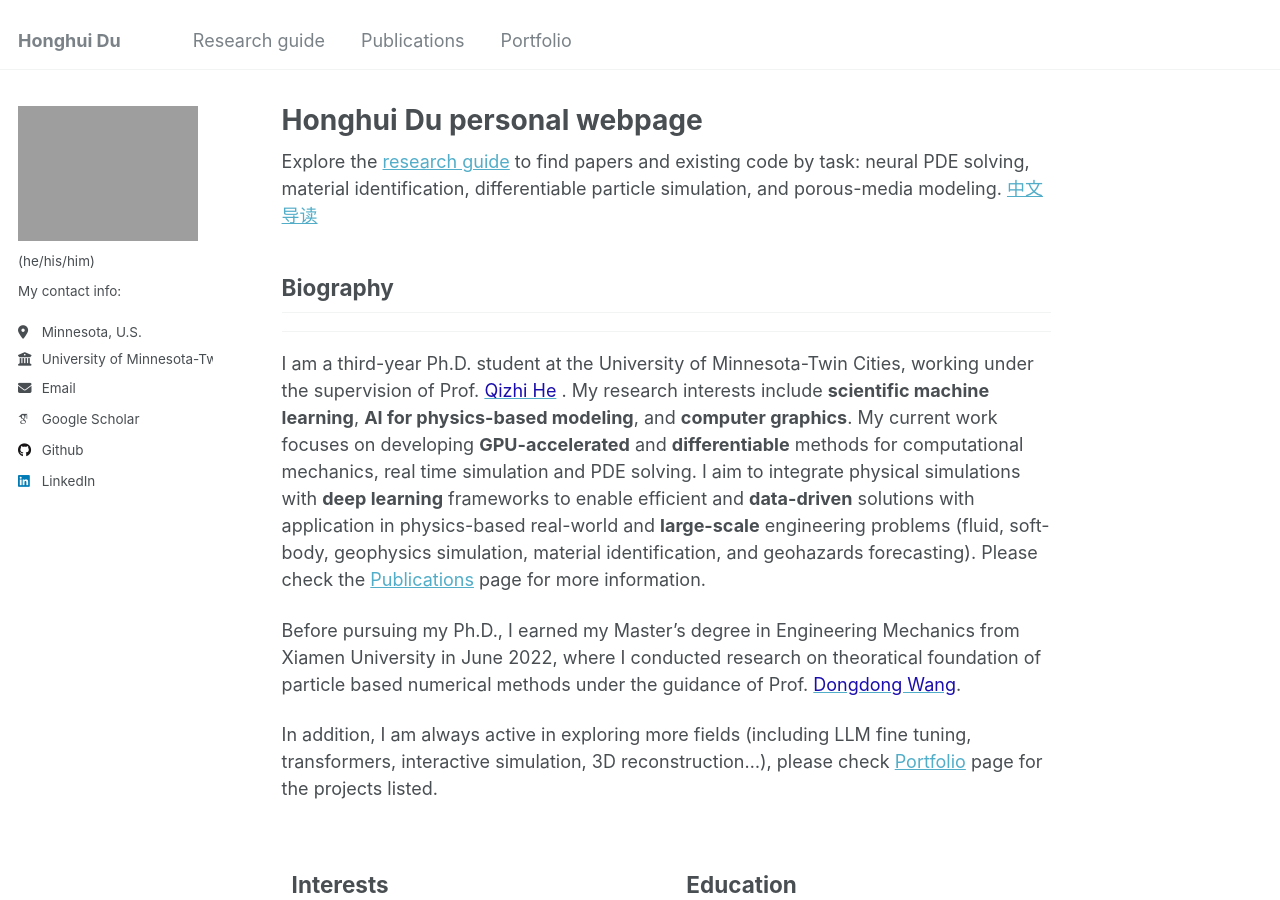
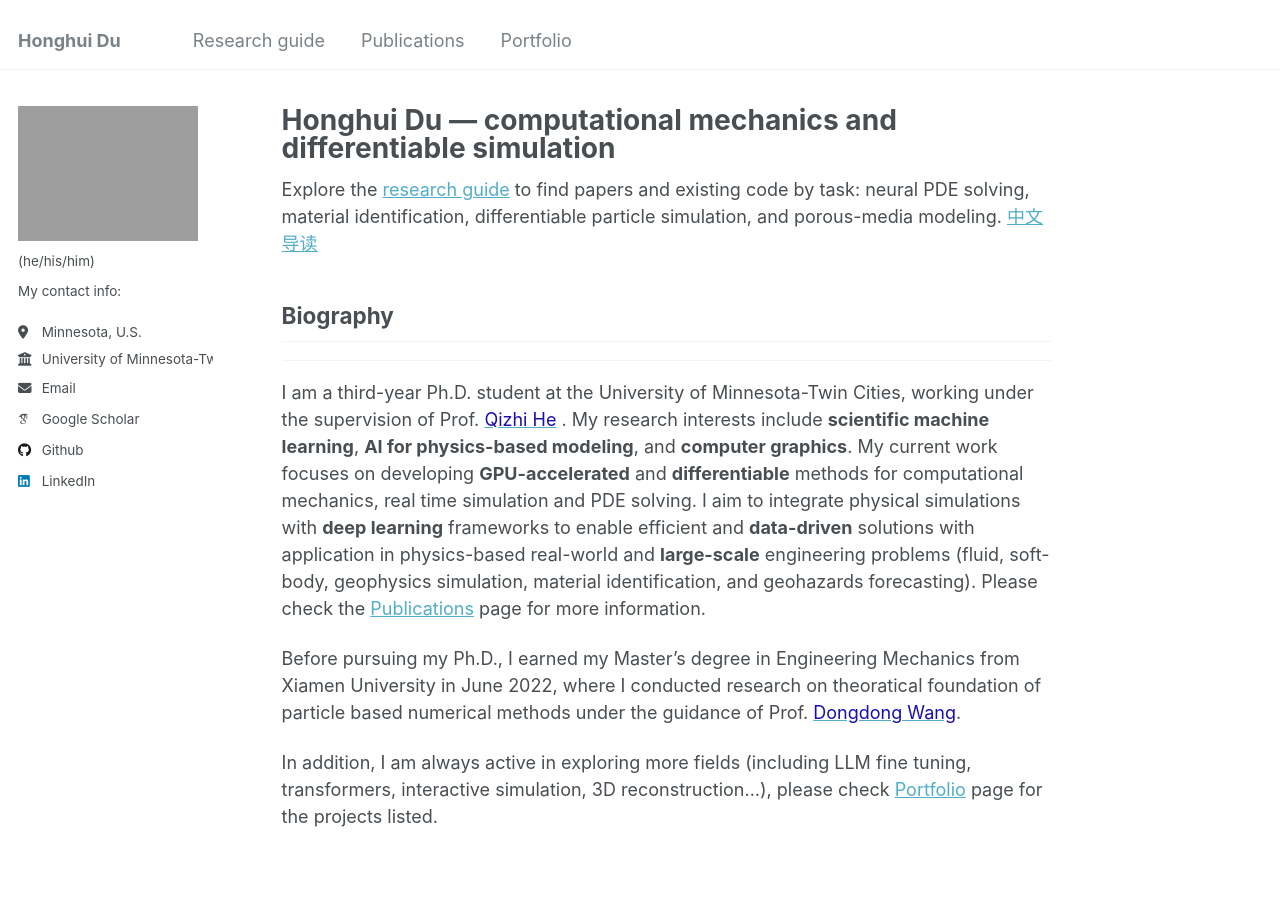
Before and after one commit to Honghui-Du/Honghui-Du.github.io, a Jekyll site: the page built from _pages/about.md, in a window 1280 px wide and 900 px high. Built offline with Jekyll 4.4.1, drawn with Linux system fonts in a browser that asks for light colours; some web fonts are replaced.

Commit message:
Replace template site description with research summary

```diff
--- a/_config.yml
+++ b/_config.yml
@@ -11,8 +11,8 @@ locale                   : "en-US"
 title                    : "Honghui Du"
 title_separator          : "-"
 name                     : &name "Honghui Du"
-description              : &description "Personal Description"
-url                      : https://Honghui-Du.github.io # the base hostname & protocol for your site e.g. "https://[your GitHub username].github.io"
+description              : &description "Honghui Du's research in computational mechanics, neural meshfree methods, differentiable simulation, and inverse modeling. Papers, results, and public code."
+url                      : https://honghui-du.github.io # Canonical site origin
 baseurl                  : "" # the subpath of your site, e.g. "/blog"
 repository               : "Honghui-Du.github.io"
 
--- a/_pages/about.md
+++ b/_pages/about.md
@@ -1,6 +1,6 @@
 ---
 permalink: /
-title: "Honghui Du personal webpage"
+title: "Honghui Du — computational mechanics and differentiable simulation"
 author_profile: true
 redirect_from:
   - /about/
```
